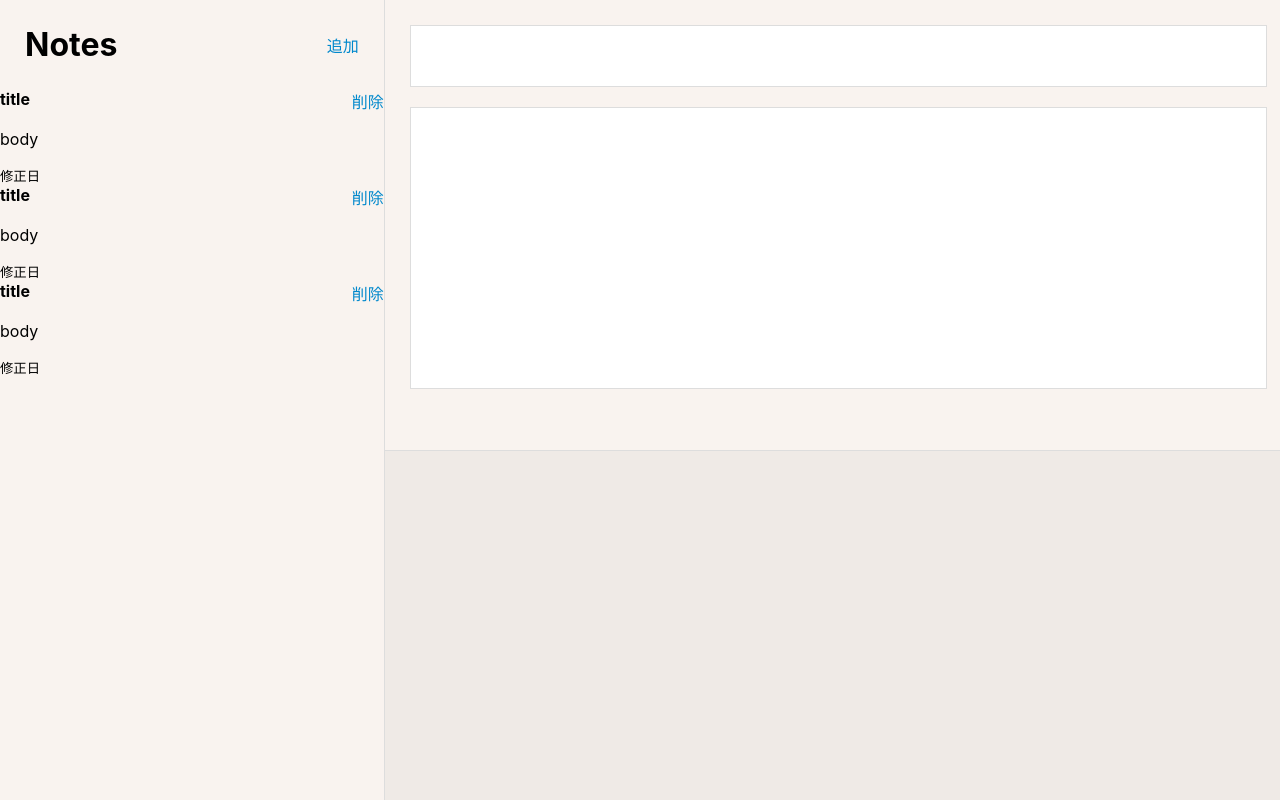
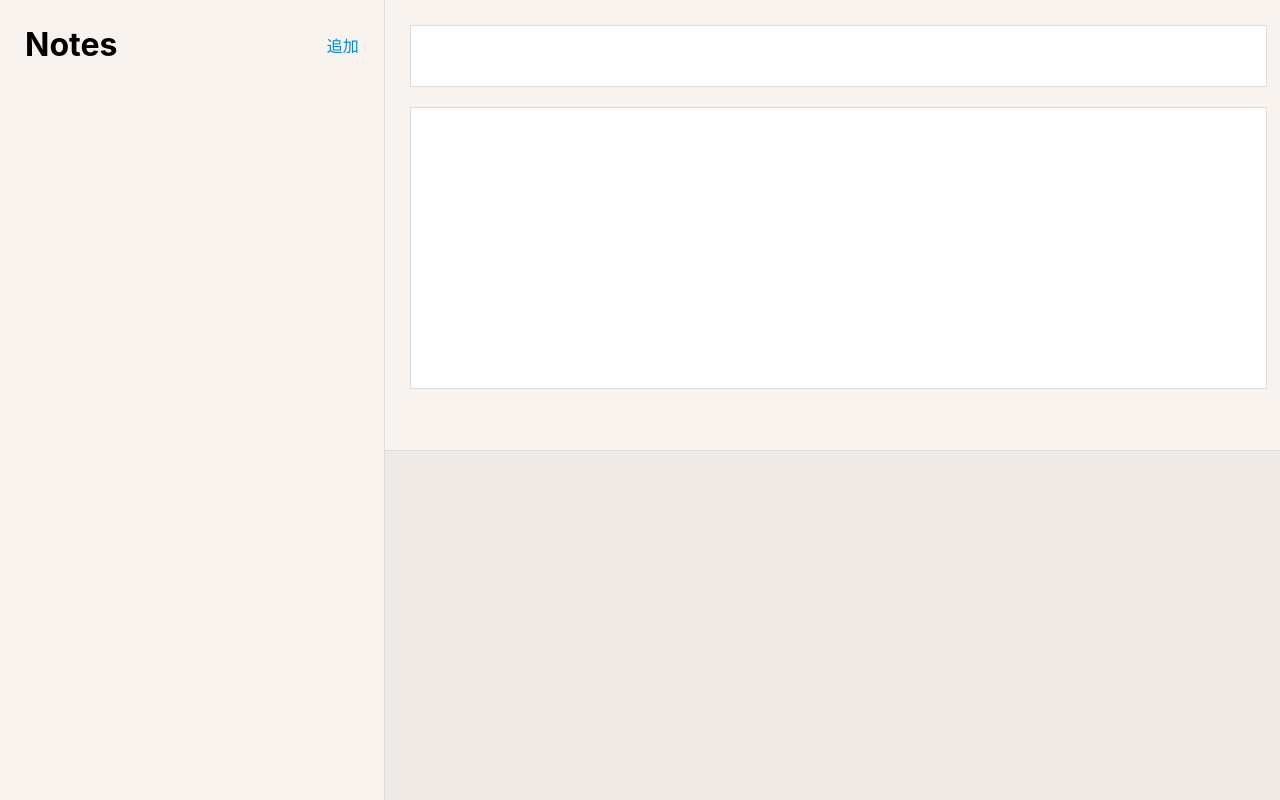
Before and after one commit to recodeyo1ko/note-react, a React (Create React App) app in the folder note-app/: page / in a window 1280 px wide. Built offline with nearby package versions, Linux system fonts and the light colour scheme.

Commit message:
投稿機能

```diff
--- a/note-app/src/App.tsx
+++ b/note-app/src/App.tsx
@@ -1,11 +1,30 @@
+import React, { useState } from "react";
 import { Main } from "./components/Main";
 import { Sidebar } from "./components/Sidebar";
 import "./App.css";
 
 function App() {
+  type Note = {
+    id: string;
+    title: string;
+    body: string;
+    createdAt: number;
+  };
+  const [notes, setNotes] = useState<Note[]>([]);
+
+  const onAddnote = () => {
+    const newNote: Note = {
+      id: "id",
+      title: "title",
+      body: "body",
+      createdAt: Date.now(),
+    };
+    setNotes([newNote, ...notes]);
+  };
+
   return (
     <div className="App">
-      <Sidebar />
+      <Sidebar onAddNote={onAddnote} notes={notes} />
       <Main />
     </div>
   );
--- a/note-app/src/components/Sidebar.tsx
+++ b/note-app/src/components/Sidebar.tsx
@@ -1,14 +1,27 @@
 import React from "react";
 
-export const Sidebar = () => {
+type Note = {
+  id: string;
+  title: string;
+  body: string;
+  createdAt: number;
+};
+
+type SidebarProps = {
+  onAddNote: () => void;
+  notes: Note[];
+};
+
+export const Sidebar: React.FC<SidebarProps> = ({ onAddNote, notes }) => {
   return (
     <div className="app-sidebar">
       <div className="app-sidebar-header">
         <h1>Notes</h1>
-        <button>追加</button>
+        <button onClick={onAddNote}>追加</button>
       </div>
       <div className="app-sidebar-notes">
-        <div>
+        {notes.map((note) => (
+          <div key={note.id}>
             <div className="sidebar-note-title">
               <strong>title</strong>
               <button>削除</button>
@@ -16,22 +29,7 @@ export const Sidebar = () => {
             <p>body</p>
             <small className="note-meta">修正日</small>
           </div>
-        <div>
-          <div className="sidebar-note-title">
-            <strong>title</strong>
-            <button>削除</button>
-          </div>
-          <p>body</p>
-          <small className="note-meta">修正日</small>
-        </div>
-        <div>
-          <div className="sidebar-note-title">
-            <strong>title</strong>
-            <button>削除</button>
-          </div>
-          <p>body</p>
-          <small className="note-meta">修正日</small>
-        </div>
+        ))}
       </div>
     </div>
   );
```
Lines whose indentation alone changed are shown as unchanged.
